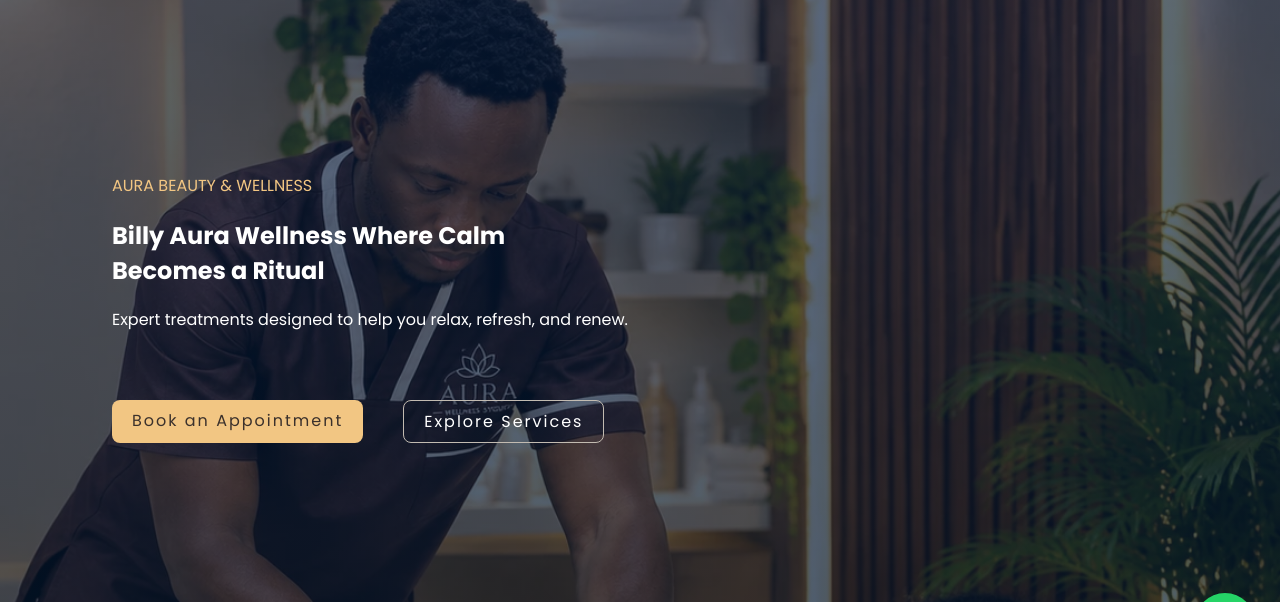
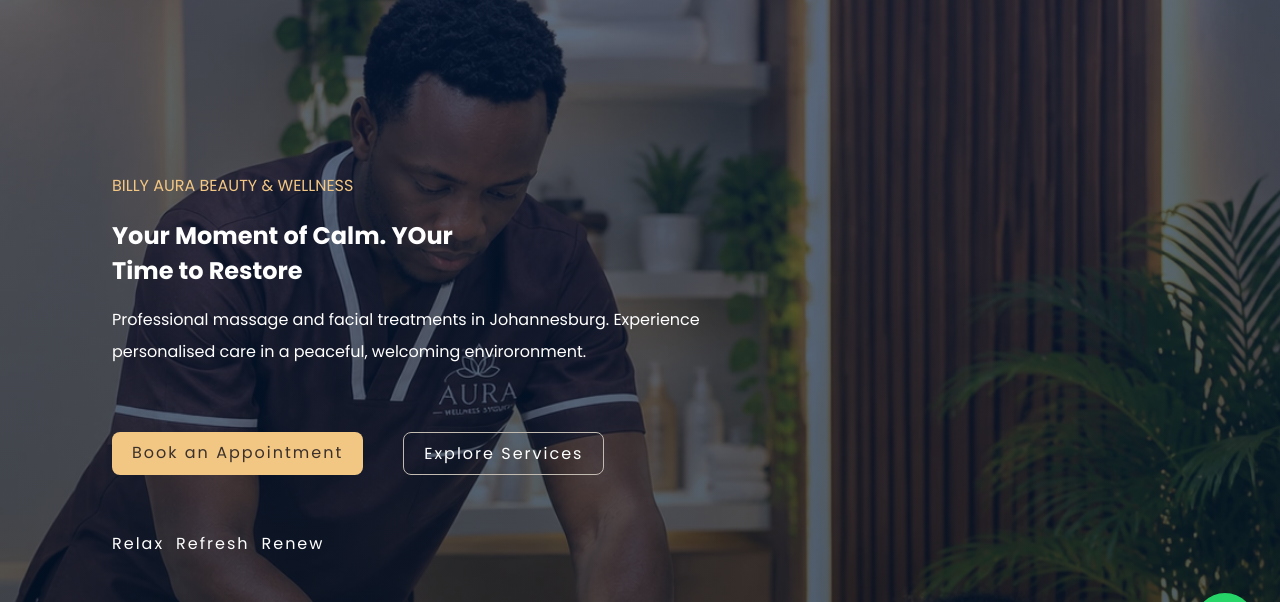
Before and after one commit to banzebilly/AURA-WELLNESS-STUDIO, a plain HTML site: page index.html in a window 1280 px wide. Shown: the part 122-724 px from the top of the page. Drawn offline with Linux system fonts and the light colour scheme; grey boxes are pictures that could not be loaded.

Commit message:
modified index.html,aura.css

```diff
--- a/index.html
+++ b/index.html
@@ -144,17 +144,17 @@
             <div class="hero-content">
 
                 <p class="makeup">
-                    AURA Beauty &amp; Wellness
+                   Billy AURA Beauty &amp; Wellness
                 </p>
 
                 <h1>
-                    Billy Aura Wellness
-                    Where Calm Becomes a Ritual
+                    Your Moment of Calm.
+                    YOur Time to Restore
                 </h1>
 
                 <p>
-                    Expert treatments designed to help you
-                    relax, refresh, and renew.
+                    Professional massage and facial treatments in Johannesburg. Experience personalised care in a peaceful, welcoming enviroronment.
+
                 </p>
 
 
@@ -169,6 +169,15 @@
                     </a>
 
                 </div>
+
+                <div class="n">
+                     <span>Relax</span>
+                    <span>Refresh</span>
+                    <span>Renew</span>
+
+                </div>
+
+
 
             </div>
 
--- a/styles/aura.css
+++ b/styles/aura.css
@@ -476,6 +476,16 @@ nav a:hover {
     box-shadow: var(--shadow-md)
 }
 
+
+.n{
+    display: flex;
+    flex-wrap: wrap;
+    gap: var(--space-3);
+    margin-top: var(--space-10);
+}
+.n span{
+    letter-spacing: 2px;
+}
 
 /* =========================
    GENERAL SECTIONS
```
